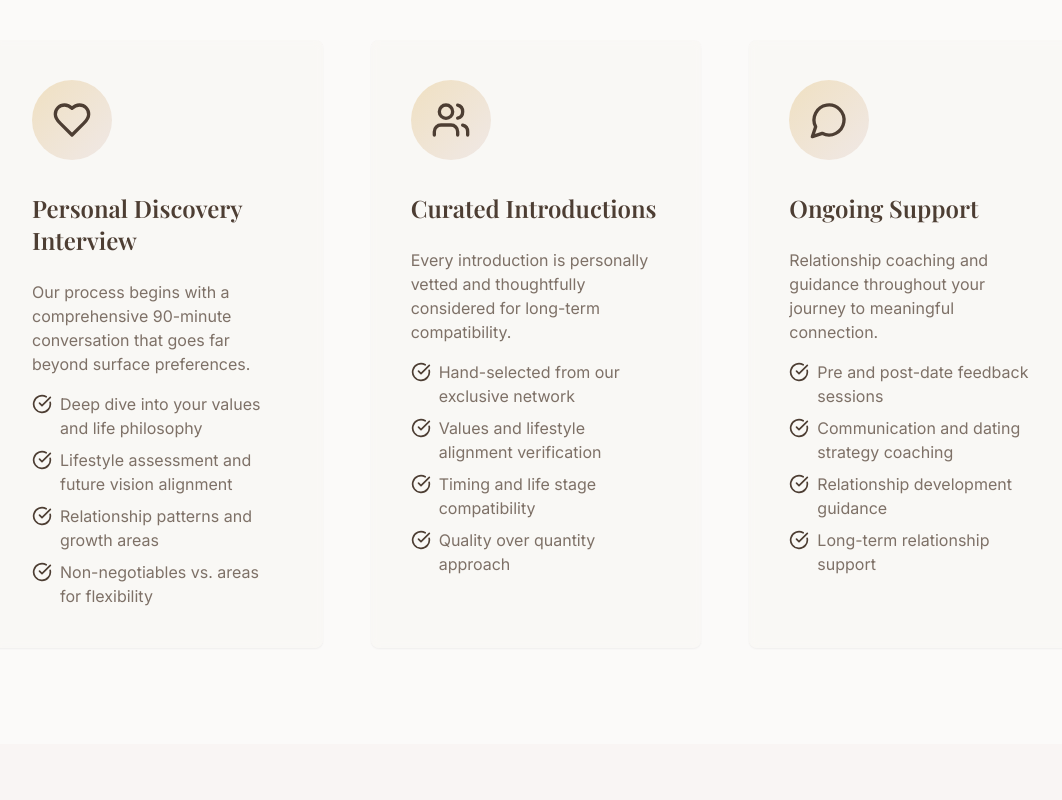
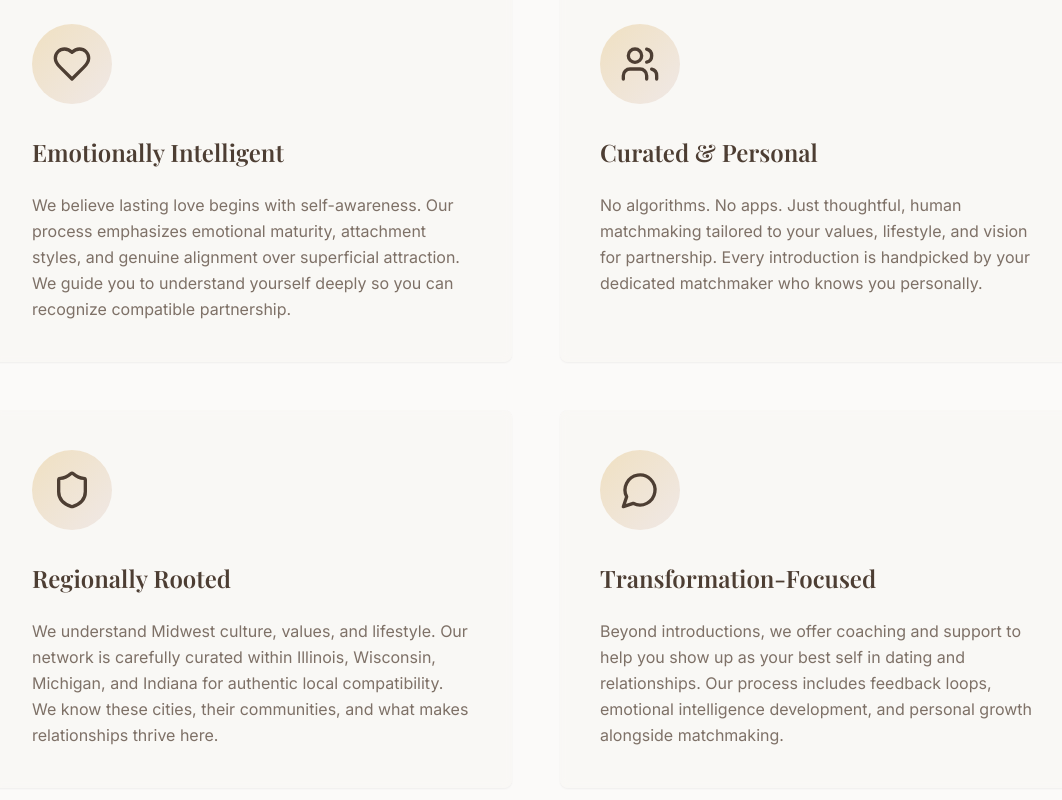
Before and after one commit to AventuraSandbox/Found-Aligned, a React (Vite) app: page /our-approach in a window 1280 px wide. Shown: the part 480-1280 px from the top of the page, without its empty margins (104-1166 px from the left). Built offline with nearby package versions, Linux system fonts and the light colour scheme.

Commit message:
content: align Home and Our Approach to PRD copy; update shared HERO/value props

```diff
--- a/src/lib/faContent.ts
+++ b/src/lib/faContent.ts
@@ -1,24 +1,24 @@
 export const HERO = {
-  eyebrow: "Premium Matchmaking for 45+",
-  headline: "Life's Second Chapter Deserves a First‑Class Love Story",
+  eyebrow: "",
+  headline: "Find Love Through Alignment",
   subhead:
-    "Found & Aligned helps accomplished professionals 45+ find relationships that fit their lives, values, and vision. Human, discreet, and deeply personalized—never algorithmic.",
-  ctaPrimary: { label: "Book a Private Consultation", href: "/book-discovery" },
-  ctaSecondary: { label: "See Packages", href: "/pricing" },
+    "Premium matchmaking for high-achieving professionals in the Midwest seeking meaningful, value-aligned partnerships. Serving Illinois, Wisconsin, Michigan, and Indiana.",
+  ctaPrimary: { label: "Start Your Journey", href: "/contact" },
+  ctaSecondary: { label: "Learn Our Approach", href: "/our-approach" },
 };
 
 export const VALUE_PROPS = [
   {
-    title: "Post‑Divorce Expertise",
-    text: "Specialized coaching and matching for mature relationship priorities, including family and legacy considerations.",
+    title: "Emotionally Intelligent",
+    text: "We emphasize emotional maturity, attachment styles, and genuine alignment over superficial attraction.",
   },
   {
-    title: "Concierge, Not Apps",
-    text: "Curated introductions, private logistics, and ongoing support—so you spend time on connection, not swipes.",
+    title: "Curated & Personal",
+    text: "No algorithms. Thoughtful, human matchmaking tailored to your values, lifestyle, and vision.",
   },
   {
-    title: "Private & Discreet",
-    text: "Secure platform and discretion protocols that respect your professional reputation and privacy.",
+    title: "Regionally Rooted",
+    text: "Focused on Illinois, Wisconsin, Michigan, and Indiana for authentic local compatibility.",
   },
 ];
 
--- a/src/pages/Index.tsx
+++ b/src/pages/Index.tsx
@@ -59,9 +59,11 @@ const Index = () => {
         <div className="max-w-7xl mx-auto px-6 sm:px-8">
           <div className="grid lg:grid-cols-2 gap-12 lg:gap-16 items-center">
             <div className="text-center lg:text-left">
-              <p className="uppercase tracking-wide text-sm text-muted-foreground mb-2">
-                {HERO.eyebrow}
-              </p>
+              {HERO.eyebrow && (
+                <p className="uppercase tracking-wide text-sm text-muted-foreground mb-2">
+                  {HERO.eyebrow}
+                </p>
+              )}
               <h1 className="font-serif text-4xl sm:text-5xl lg:text-6xl font-bold text-primary mb-6 leading-tight">
                 {HERO.headline}
               </h1>
@@ -97,13 +99,20 @@ const Index = () => {
       <section className="py-16 lg:py-24 bg-secondary/30">
         <div className="max-w-6xl mx-auto px-6 sm:px-8">
           <div className="text-center mb-16">
-            <h2 className="font-serif text-3xl sm:text-4xl font-bold text-primary mb-6">
-              Who We Serve
-            </h2>
+            <h2 className="font-serif text-3xl sm:text-4xl font-bold text-primary mb-6">Designed for Midwest Professionals</h2>
             <p className="text-lg text-muted-foreground max-w-3xl mx-auto leading-relaxed">
-              Accomplished professionals 45+ who've built successful lives and are ready for love that complements—not completes—who they already are.
-              Our clients understand that finding the right person is an investment worth making.
+              Found & Aligned serves successful professionals ages 30-55 across Chicago, Milwaukee, Madison, Indianapolis, and Detroit. Our clients are
+              emotionally aware, time-conscious, and seeking intentional partnership over app culture.
             </p>
+            <div className="mt-6 max-w-3xl mx-auto text-muted-foreground">
+              <ul className="list-disc pl-6 space-y-1">
+                <li>Corporate executives and entrepreneurs</li>
+                <li>Healthcare and medtech professionals</li>
+                <li>Finance and auto-tech leaders</li>
+                <li>Academic and startup communities</li>
+                <li>Income: $200K+</li>
+              </ul>
+            </div>
           </div>
 
           <div className="grid md:grid-cols-2 gap-8 lg:gap-12">
--- a/src/pages/OurApproach.tsx
+++ b/src/pages/OurApproach.tsx
@@ -32,104 +32,45 @@ const OurApproach = () => {
             Our Approach
           </h1>
           <p className="text-lg sm:text-xl text-muted-foreground mb-8 max-w-3xl mx-auto leading-relaxed">
-            We believe in emotional depth, intuition, and human connection—not algorithms.
-            Our methodology is built on understanding the whole person, not just their preferences.
+            Modern matchmaking grounded in emotional intelligence.
           </p>
         </div>
       </section>
 
-      {/* Detailed Process */}
+      {/* Values */}
       <section className="py-16 lg:py-24">
         <div className="max-w-6xl mx-auto px-6 sm:px-8">
-          <div className="grid lg:grid-cols-3 gap-12">
+          <div className="grid md:grid-cols-2 gap-12">
             <Card className="p-10 border-0 shadow-elegant bg-card/50 backdrop-blur-sm">
               <div className="w-20 h-20 bg-gradient-accent rounded-full flex items-center justify-center mb-8">
                 <Heart className="h-10 w-10 text-primary" />
               </div>
-              <h3 className="font-serif text-2xl font-semibold mb-6 text-primary">
-                Personal Discovery Interview
-              </h3>
-              <div className="space-y-4 text-muted-foreground">
-                <p>Our process begins with a comprehensive 90-minute conversation that goes far beyond surface preferences.</p>
-                <ul className="space-y-2">
-                  <li className="flex items-start gap-2">
-                    <CheckCircle className="h-5 w-5 text-primary mt-0.5 flex-shrink-0" />
-                    <span>Deep dive into your values and life philosophy</span>
-                  </li>
-                  <li className="flex items-start gap-2">
-                    <CheckCircle className="h-5 w-5 text-primary mt-0.5 flex-shrink-0" />
-                    <span>Lifestyle assessment and future vision alignment</span>
-                  </li>
-                  <li className="flex items-start gap-2">
-                    <CheckCircle className="h-5 w-5 text-primary mt-0.5 flex-shrink-0" />
-                    <span>Relationship patterns and growth areas</span>
-                  </li>
-                  <li className="flex items-start gap-2">
-                    <CheckCircle className="h-5 w-5 text-primary mt-0.5 flex-shrink-0" />
-                    <span>Non-negotiables vs. areas for flexibility</span>
-                  </li>
-                </ul>
-              </div>
+              <h3 className="font-serif text-2xl font-semibold mb-6 text-primary">Emotionally Intelligent</h3>
+              <p className="text-muted-foreground leading-relaxed">We believe lasting love begins with self-awareness. Our process emphasizes emotional maturity, attachment styles, and genuine alignment over superficial attraction. We guide you to understand yourself deeply so you can recognize compatible partnership.</p>
             </Card>
 
             <Card className="p-10 border-0 shadow-elegant bg-card/50 backdrop-blur-sm">
               <div className="w-20 h-20 bg-gradient-accent rounded-full flex items-center justify-center mb-8">
                 <Users className="h-10 w-10 text-primary" />
               </div>
-              <h3 className="font-serif text-2xl font-semibold mb-6 text-primary">
-                Curated Introductions
-              </h3>
-              <div className="space-y-4 text-muted-foreground">
-                <p>Every introduction is personally vetted and thoughtfully considered for long-term compatibility.</p>
-                <ul className="space-y-2">
-                  <li className="flex items-start gap-2">
-                    <CheckCircle className="h-5 w-5 text-primary mt-0.5 flex-shrink-0" />
-                    <span>Hand-selected from our exclusive network</span>
-                  </li>
-                  <li className="flex items-start gap-2">
-                    <CheckCircle className="h-5 w-5 text-primary mt-0.5 flex-shrink-0" />
-                    <span>Values and lifestyle alignment verification</span>
-                  </li>
-                  <li className="flex items-start gap-2">
-                    <CheckCircle className="h-5 w-5 text-primary mt-0.5 flex-shrink-0" />
-                    <span>Timing and life stage compatibility</span>
-                  </li>
-                  <li className="flex items-start gap-2">
-                    <CheckCircle className="h-5 w-5 text-primary mt-0.5 flex-shrink-0" />
-                    <span>Quality over quantity approach</span>
-                  </li>
-                </ul>
+              <h3 className="font-serif text-2xl font-semibold mb-6 text-primary">Curated & Personal</h3>
+              <p className="text-muted-foreground leading-relaxed">No algorithms. No apps. Just thoughtful, human matchmaking tailored to your values, lifestyle, and vision for partnership. Every introduction is handpicked by your dedicated matchmaker who knows you personally.</p>
+            </Card>
+
+            <Card className="p-10 border-0 shadow-elegant bg-card/50 backdrop-blur-sm">
+              <div className="w-20 h-20 bg-gradient-accent rounded-full flex items-center justify-center mb-8">
+                <Shield className="h-10 w-10 text-primary" />
               </div>
+              <h3 className="font-serif text-2xl font-semibold mb-6 text-primary">Regionally Rooted</h3>
+              <p className="text-muted-foreground leading-relaxed">We understand Midwest culture, values, and lifestyle. Our network is carefully curated within Illinois, Wisconsin, Michigan, and Indiana for authentic local compatibility. We know these cities, their communities, and what makes relationships thrive here.</p>
             </Card>
 
             <Card className="p-10 border-0 shadow-elegant bg-card/50 backdrop-blur-sm">
               <div className="w-20 h-20 bg-gradient-accent rounded-full flex items-center justify-center mb-8">
                 <MessageCircle className="h-10 w-10 text-primary" />
               </div>
-              <h3 className="font-serif text-2xl font-semibold mb-6 text-primary">
-                Ongoing Support
-              </h3>
-              <div className="space-y-4 text-muted-foreground">
-                <p>Relationship coaching and guidance throughout your journey to meaningful connection.</p>
-                <ul className="space-y-2">
-                  <li className="flex items-start gap-2">
-                    <CheckCircle className="h-5 w-5 text-primary mt-0.5 flex-shrink-0" />
-                    <span>Pre and post-date feedback sessions</span>
-                  </li>
-                  <li className="flex items-start gap-2">
-                    <CheckCircle className="h-5 w-5 text-primary mt-0.5 flex-shrink-0" />
-                    <span>Communication and dating strategy coaching</span>
-                  </li>
-                  <li className="flex items-start gap-2">
-                    <CheckCircle className="h-5 w-5 text-primary mt-0.5 flex-shrink-0" />
-                    <span>Relationship development guidance</span>
-                  </li>
-                  <li className="flex items-start gap-2">
-                    <CheckCircle className="h-5 w-5 text-primary mt-0.5 flex-shrink-0" />
-                    <span>Long-term relationship support</span>
-                  </li>
-                </ul>
-              </div>
+              <h3 className="font-serif text-2xl font-semibold mb-6 text-primary">Transformation-Focused</h3>
+              <p className="text-muted-foreground leading-relaxed">Beyond introductions, we offer coaching and support to help you show up as your best self in dating and relationships. Our process includes feedback loops, emotional intelligence development, and personal growth alongside matchmaking.</p>
             </Card>
           </div>
         </div>
```
